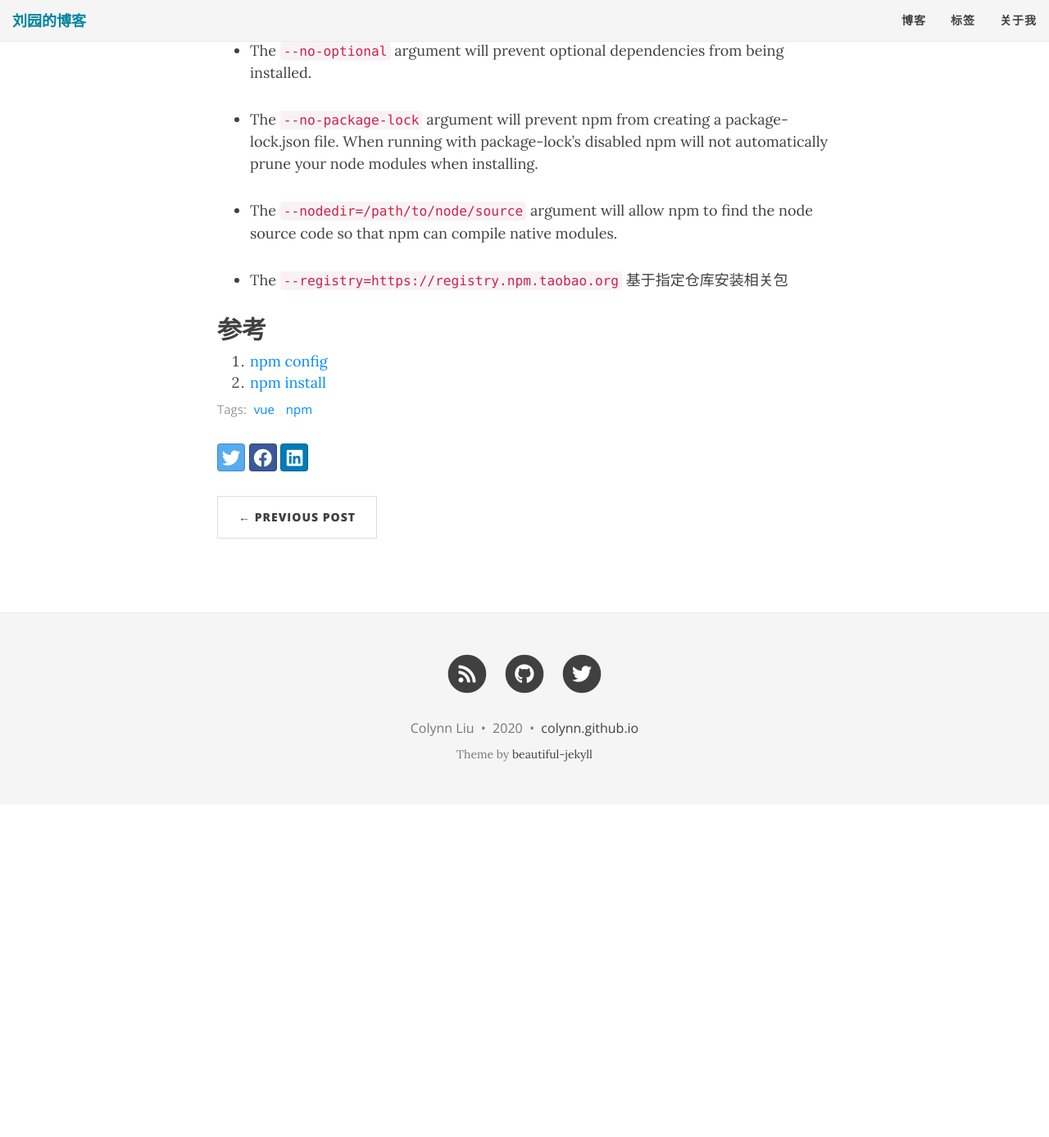
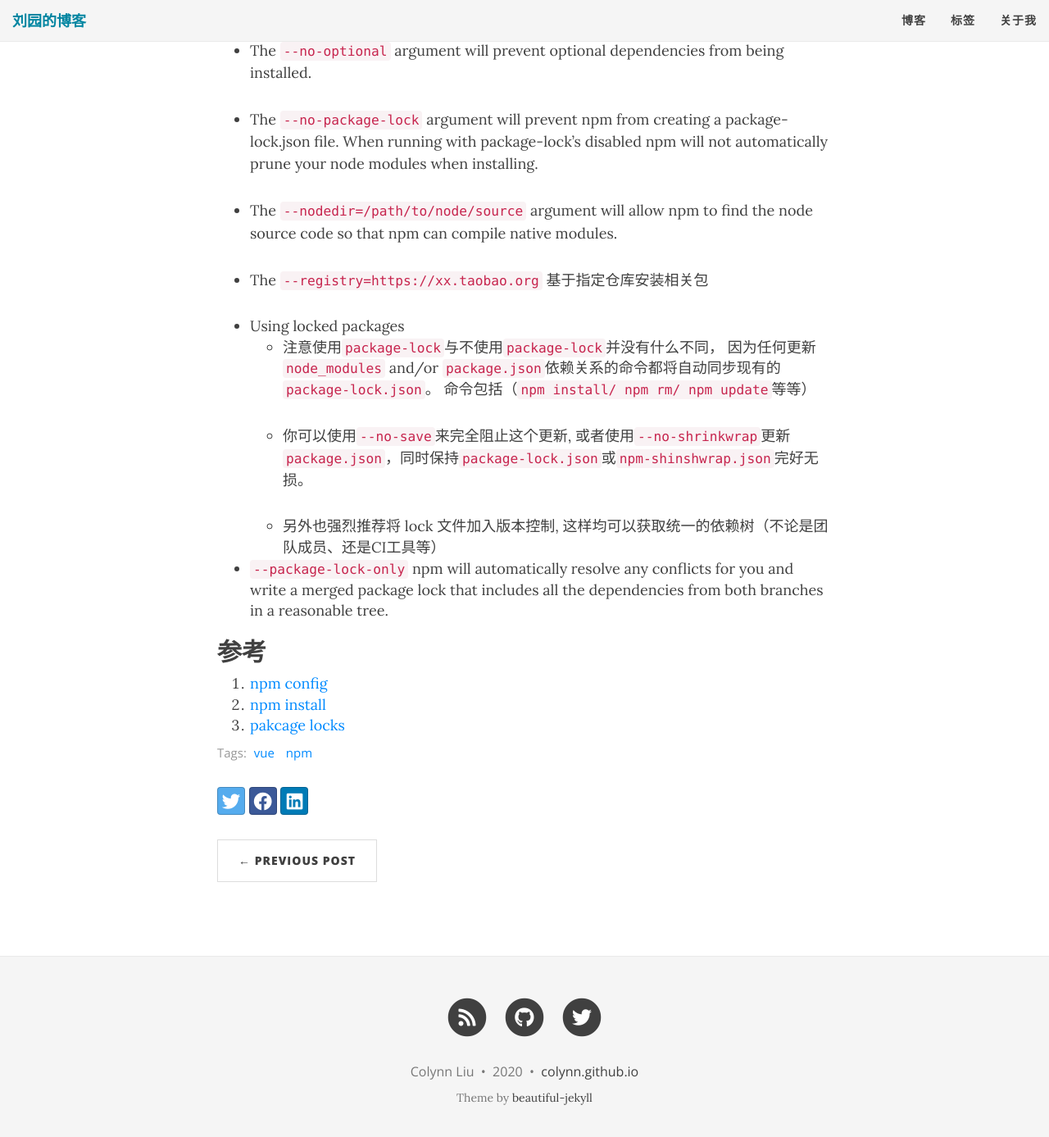
Before and after one commit to colynn/colynn.github.io, a Jekyll site: the page built from _posts/2020-06-19-npm-catch-error.md, in a window 1280 px wide and 1400 px high, scrolled down 1722 px. Shown: the top 1387 px of the window at 82% size. Built offline with Jekyll 4.4.1, drawn with Linux system fonts in a browser that asks for light colours; nearby versions of some CDN libraries; comment, search, counter and statistics services are not loaded; before the commit the page ends 2703 px from its top, so only the background shows below that.

Commit message:
package-lock-only adn lock defined

```diff
--- a/_posts/2020-06-19-npm-catch-error.md
+++ b/_posts/2020-06-19-npm-catch-error.md
@@ -69,9 +69,18 @@ This command is the only surefire way of forcing a package-lock.json update.
 
 * The `--nodedir=/path/to/node/source` argument will allow npm to find the node source code so that npm can compile native modules.
 
-* The `--registry=https://registry.npm.taobao.org`  基于指定仓库安装相关包
+* The `--registry=https://xx.taobao.org`
+基于指定仓库安装相关包
+
+* Using locked packages
+    * 注意使用`package-lock`与不使用`package-lock`并没有什么不同， 因为任何更新`node_modules` and/or `package.json`依赖关系的命令都将自动同步现有的`package-lock.json`。 命令包括（`npm install/ npm rm/ npm update`等等）
+    * 你可以使用`--no-save`来完全阻止这个更新, 或者使用`--no-shrinkwrap`更新`package.json`，同时保持`package-lock.json`或`npm-shinshwrap.json`完好无损。
+
+    * 另外也强烈推荐将 lock 文件加入版本控制, 这样均可以获取统一的依赖树（不论是团队成员、还是CI工具等）
+* `--package-lock-only`  npm will automatically resolve any conflicts for you and write a merged package lock that includes all the dependencies from both branches in a reasonable tree.
 
 ## 参考
 
 1. [npm config](https://docs.npmjs.com/misc/config#npmrc-files)
 2. [npm install](https://docs.npmjs.com/cli/install)
+3. [pakcage locks](https://docs.npmjs.com/configuring-npm/package-locks)
```
